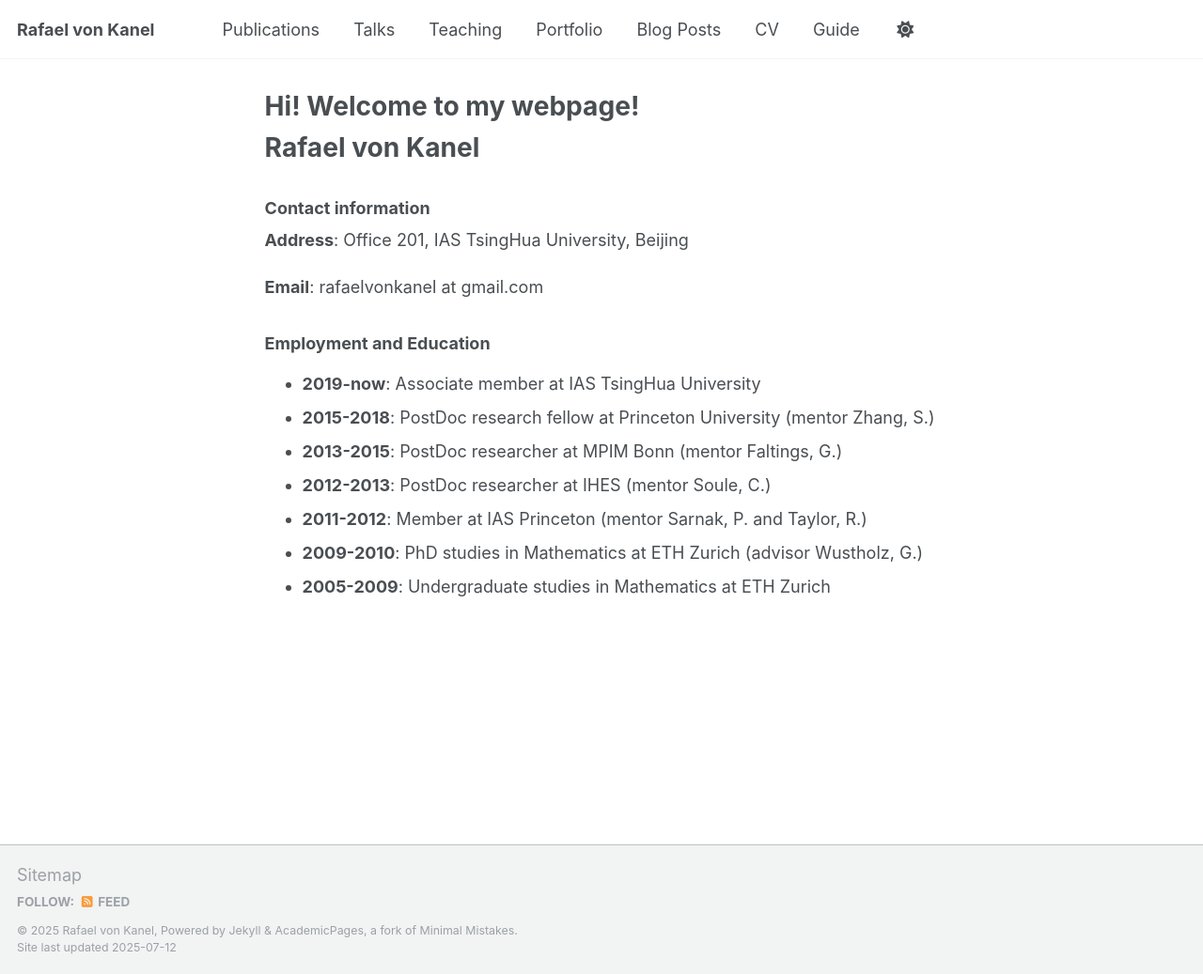
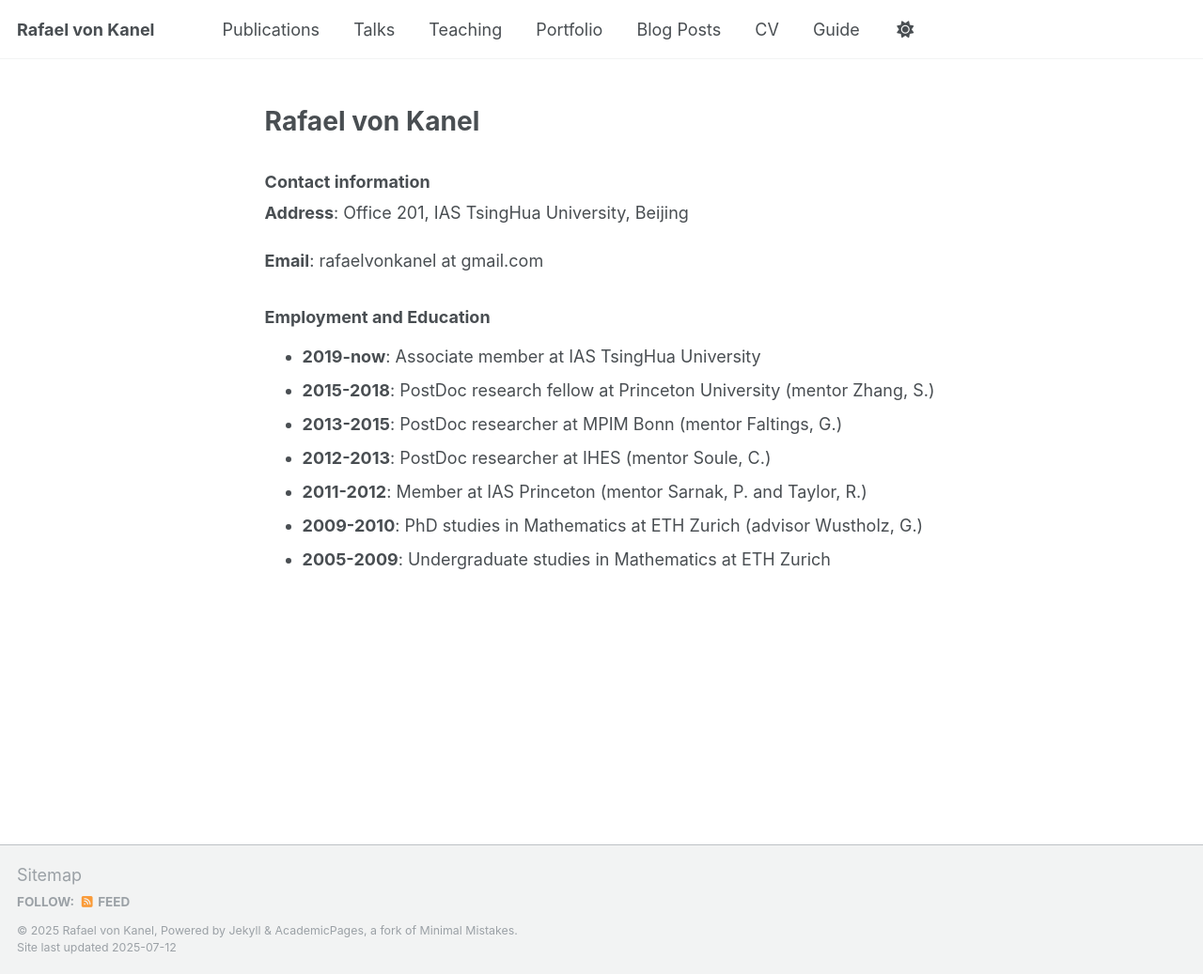
Before and after one commit to rafaelvonkanel/rafaelvonkanel.github.io, a Jekyll site: the page built from _pages/about.md, in a window 1280 px wide and 1037 px high. Shown: the whole window at 94% size. Built offline with Jekyll 4.4.1, drawn with Linux system fonts in a browser that asks for light colours; a script that is not in the unit is left out.

Commit message:
Update about.md

```diff
--- a/_pages/about.md
+++ b/_pages/about.md
@@ -1,6 +1,6 @@
 ---
 permalink: /
-title: "Hi! Welcome to my webpage!"
+title: ""
 hide_title: true
 author_profile: false
 redirect_from:
```
